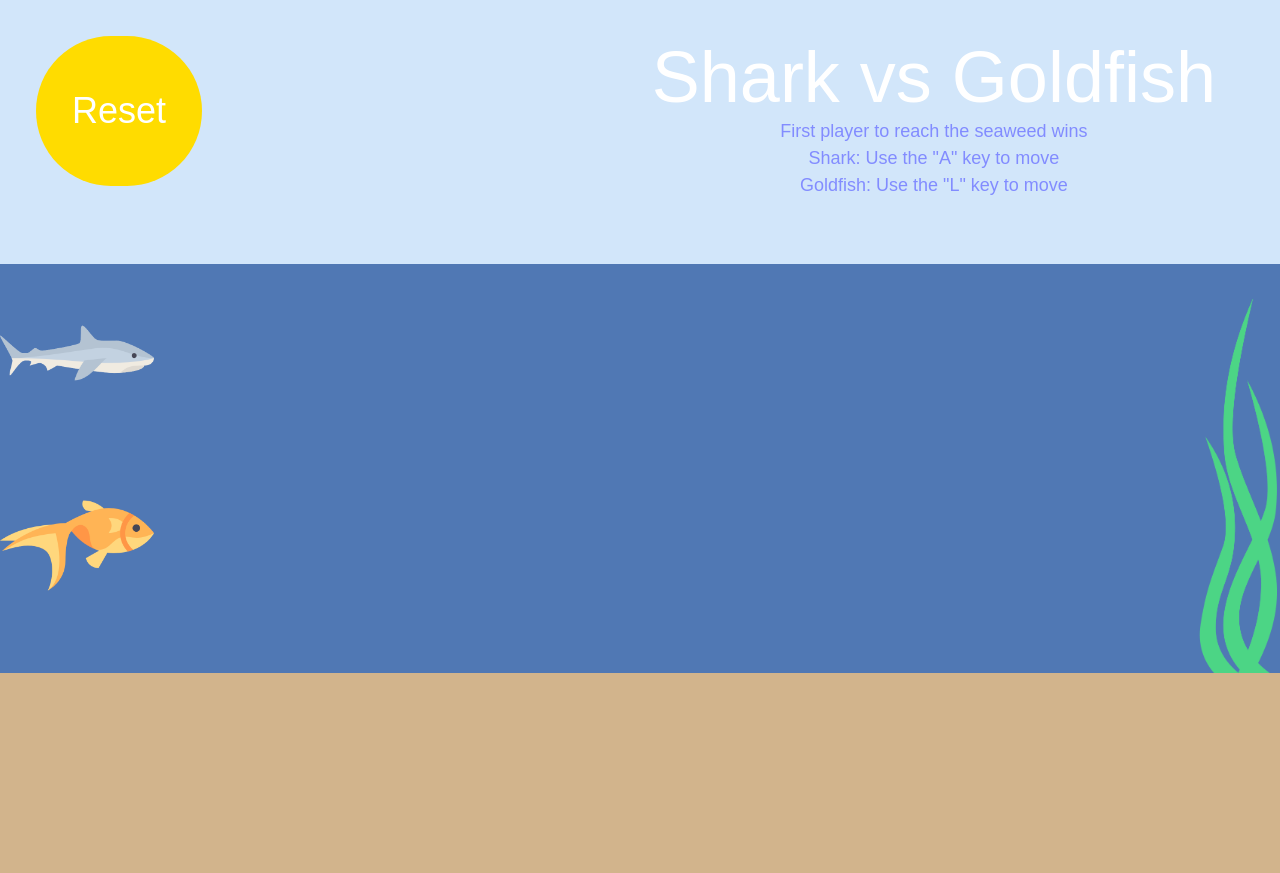
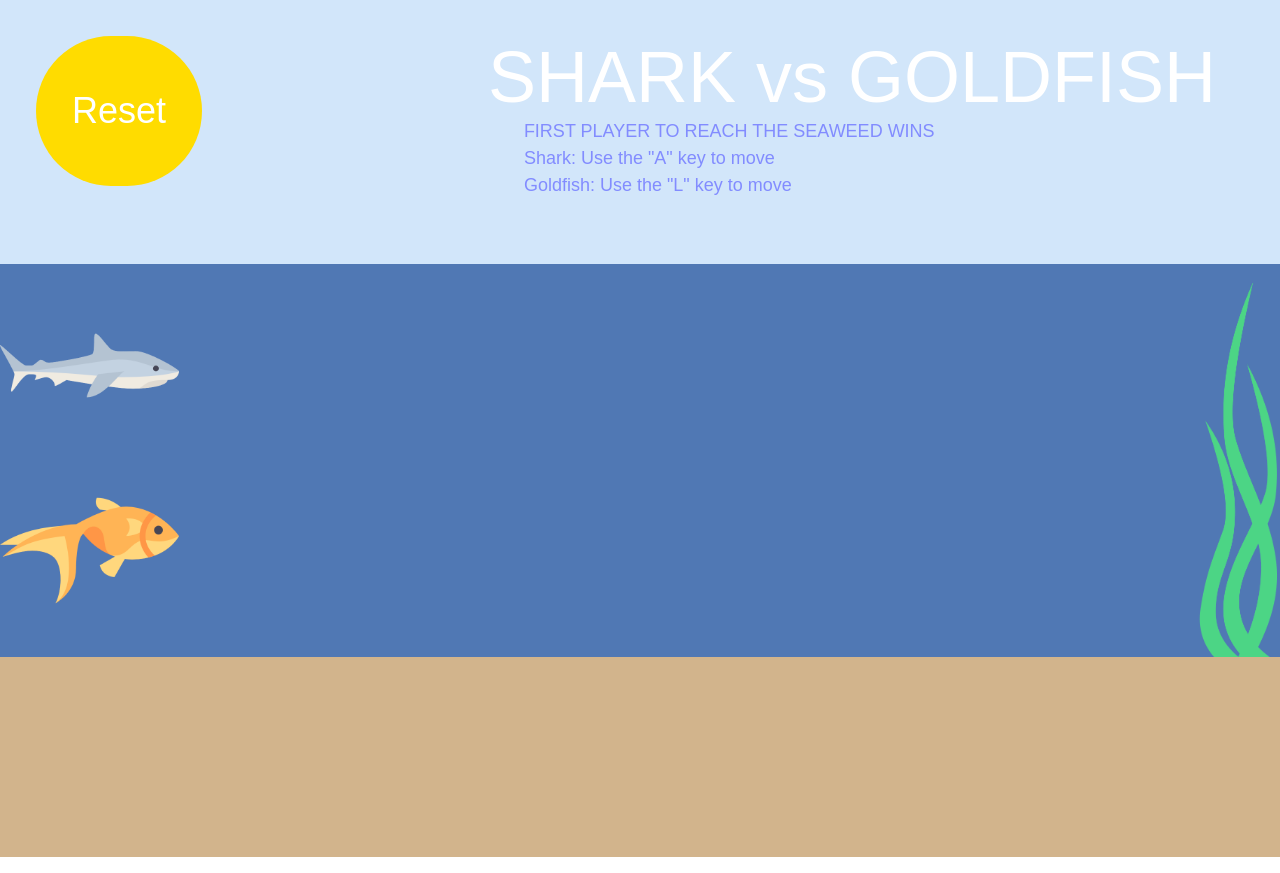
Before and after one commit to jamilaleilani/RacerGame, a plain HTML site: page index.html in a window 1280 px wide. Both pictures are taken after a click on the element "Reset". Drawn offline with Linux system fonts and the light colour scheme.

```diff
--- a/app.js
+++ b/app.js
@@ -7,7 +7,7 @@ function fishMoving(letterVal, fish, fishType) {
     var fishMarginLeft = parseInt(fish.style.marginLeft, 10);
     if (whichKey.keyCode === letterVal && fishMarginLeft < 85) {
       fish.style.marginLeft = fishMarginLeft + 1 + "%";
-    } else if (fishMarginLeft >= 85 && document.querySelector("h1").innerHTML == "Shark vs Goldfish") {
+    } else if (fishMarginLeft >= 85 && document.querySelector("h1").innerHTML == "SHARK vs GOLDFISH") {
       document.querySelector("h1").style.color = "magenta";
       document.querySelector("h1").innerHTML = fishType +" wins!";
     }
@@ -23,5 +23,5 @@ document.querySelector('h2').addEventListener('click', function() {
   shark.style.marginLeft = "0%";
   goldfish.style.marginLeft = "0%";
   document.querySelector("h1").style.color = "white";
-  document.querySelector("h1").innerHTML = "Shark vs Goldfish";
+  document.querySelector("h1").innerHTML = "SHARK vs GOLDFISH";
 })
--- a/index.html
+++ b/index.html
@@ -10,8 +10,8 @@
 
 <header>
   <section>
-    <h1>Shark vs Goldfish</h1>
-    <p>First player to reach the seaweed wins</p>
+    <h1>SHARK vs GOLDFISH</h1>
+    <p>FIRST PLAYER TO REACH THE SEAWEED WINS</p>
     <p>Shark: Use the "A" key to move</p>
     <p>Goldfish: Use the "L" key to move</p>
   </section>
--- a/style.css
+++ b/style.css
@@ -25,7 +25,6 @@ header {
 section {
   display: flex;
   flex-direction: column;
-  text-align: center;
   position: absolute;
   right: 5%;
   z-index: 1;
@@ -40,6 +39,7 @@ p {
   line-height: 1.5em;
   font-size: 1.5em;
   color: rgb(130,140,255);
+  padding-left: 2em;
 }
 
 h2 {
@@ -61,9 +61,9 @@ footer {
 }
 
 div {
-  width: 12%;
+  width: 14%;
   z-index: 1;
-  margin-bottom: 3em;
+  margin-bottom: .2em;
 }
 
 img {
```
